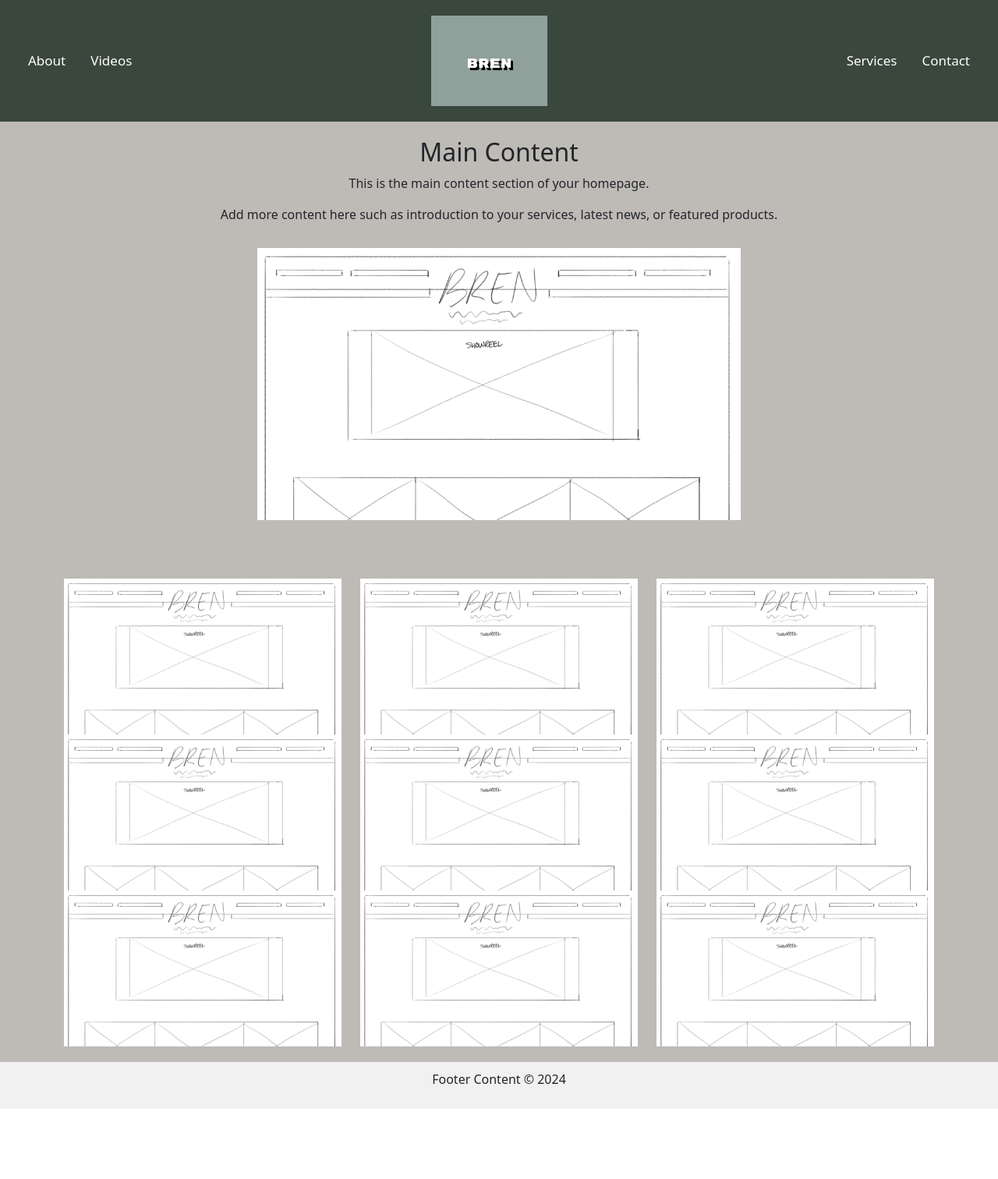
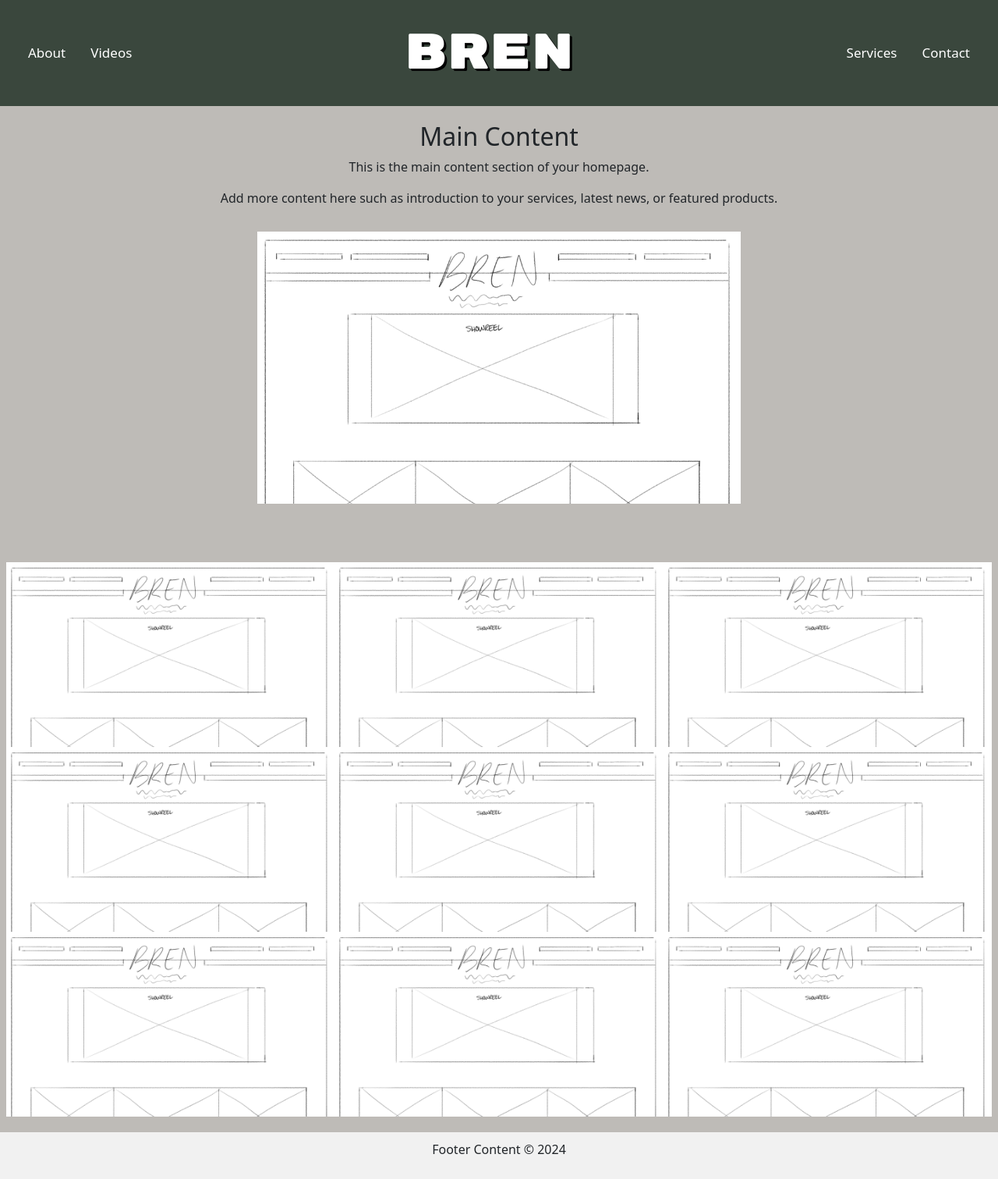
Before and after one commit to brenliam/Out-in-Tech-2024, a plain HTML site: page home.html in a window 1280 px wide. Shown: the whole page at 78% size. Before the commit the page ends 1422 px from the top, so only its background shows below. Drawn offline with nearby package versions, Linux system fonts and the light colour scheme.

Commit message:
make header logo bigger, and remove gap between grid

```diff
--- a/home.html
+++ b/home.html
@@ -1,6 +1,7 @@
 <!-- make a basic homepage -->
 <!DOCTYPE html>
 <html lang="en">
+
 <head>
   <meta charset="UTF-8">
   <meta name="viewport" content="width=device-width, initial-scale=1.0">
@@ -9,8 +10,10 @@
   <link rel="preconnect" href="https://fonts.googleapis.com">
   <link rel="preconnect" href="https://fonts.gstatic.com" crossorigin>
   <link href="https://fonts.googleapis.com/css2?family=Arvo&family=Rubik+Mono+One&display=swap" rel="stylesheet">
-    <link href="https://cdn.jsdelivr.net/npm/bootstrap@5.3.3/dist/css/bootstrap.min.css" rel="stylesheet" integrity="sha384-QWTKZyjpPEjISv5WaRU9OFeRpok6YctnYmDr5pNlyT2bRjXh0JMhjY6hW+ALEwIH" crossorigin="anonymous">
+  <link href="https://cdn.jsdelivr.net/npm/bootstrap@5.3.3/dist/css/bootstrap.min.css" rel="stylesheet"
+    integrity="sha384-QWTKZyjpPEjISv5WaRU9OFeRpok6YctnYmDr5pNlyT2bRjXh0JMhjY6hW+ALEwIH" crossorigin="anonymous">
 </head>
+
 <body>
 
 
@@ -21,7 +24,7 @@
       <a href="#">Videos</a>
 
       <div class="nav-centered">
-        <h1><li class="h1"><a href="home.html">Bren</a></li></h1>
+        <a href="home.html" as="h1" class="header-logo">Bren</a>
       </div class="nav-centered">
 
       <div class="nav-right">
@@ -38,7 +41,9 @@
     <p>This is the main content section of your homepage.</p>
     <p>Add more content here such as introduction to your services, latest news, or featured products.</p>
 
-        <a href='#'  data-bs-target="#videoModal" data-bs-toggle="modal"><img src="website design 1.png" class="Demo" alt="demo reel" class="btn btn-primary"/></a>
+    <a href='#' data-bs-target="#videoModal" data-bs-toggle="modal">
+      <img src="website design 1.png" class="Demo" alt="demo reel" class="btn btn-primary" />
+    </a>
 
     <div class="modal fade" id="videoModal" tabindex="-1" aria-labelledby="videoModalLabel" aria-hidden="true">
       <div class="modal-dialog modal-dialog-centered modal-lg">
@@ -53,18 +58,17 @@
       </div>
     </div>
 
-<div class="container text-center">
-    <div class="row row-cols-3">
-        <img src="website design 1.png" alt="Website design">
-        <img src="website design 1.png" alt="Website design">
-        <img src="website design 1.png" alt="Website design">
-        <img src="website design 1.png" alt="Website design">
-        <img src="website design 1.png" alt="Website design">
-        <img src="website design 1.png" alt="Website design">
-        <img src="website design 1.png" alt="Website design">
-        <img src="website design 1.png" alt="Website design">
-        <img src="website design 1.png" alt="Website design">
-
+    <div class="text-center">
+      <div class="row row-cols-1 row-cols-md-3">
+        <img src="website design 1.png" alt="Website design" class="grid-image">
+        <img src="website design 1.png" alt="Website design" class="grid-image">
+        <img src="website design 1.png" alt="Website design" class="grid-image">
+        <img src="website design 1.png" alt="Website design" class="grid-image">
+        <img src="website design 1.png" alt="Website design" class="grid-image">
+        <img src="website design 1.png" alt="Website design" class="grid-image">
+        <img src="website design 1.png" alt="Website design" class="grid-image">
+        <img src="website design 1.png" alt="Website design" class="grid-image">
+        <img src="website design 1.png" alt="Website design" class="grid-image">
       </div>
 
     </div>
@@ -80,4 +84,5 @@
     integrity="sha384-YvpcrYf0tY3lHB60NNkmXc5s9fDVZLESaAA55NDzOxhy9GkcIdslK1eN7N6jIeHz"
     crossorigin="anonymous"></script>
 </body>
+
 </html>
--- a/styles.css
+++ b/styles.css
@@ -42,6 +42,13 @@ body {
   top: 50%;
 }
 
+.header-logo{
+  padding: 0 !important;
+  font-size: 64px !important;
+  width: 100%;
+  height: 100%;
+}
+
 
 .nav a:hover {
   background-color: #ddd;
@@ -50,14 +57,12 @@ body {
 
 
 .nav-centered {
-  background-color: rgb(144, 160, 155);
   font-family: Arial, Helvetica, sans-serif;
   color: white;
   text-transform: uppercase;
   font-size: 50px;
   text-align: center;
   list-style-type: none;
-  padding: 30px;
   margin: auto;
   width: auto;
   text-shadow: 3px 3px 0px #000; /* x, y, blur, color */
@@ -71,20 +76,6 @@ body {
   height:auto;
   margin: 15px;
   margin-bottom: 75px;
-}
-
-.container text-center {
-  padding: 10px;
-  margin: 10px;
-  gap: 30px;
-  align-content: space-around;
-  justify-content: center;
-}
-
-.row row-cols-3 {
-  padding: 10px;
-  margin: 10px;
-  gap: 30px;
 }
 
 
@@ -111,3 +102,9 @@ body {
 .modal-backdrop.show {
   opacity: 0.95 !important;
 }
+
+/* TODO: TO FIX Z GUTTER */
+.grid-image {
+  --bs-gutter-x: 0;
+  --bs-gutter-y: 0;
+}
```
Lines whose indentation alone changed are shown as unchanged.
